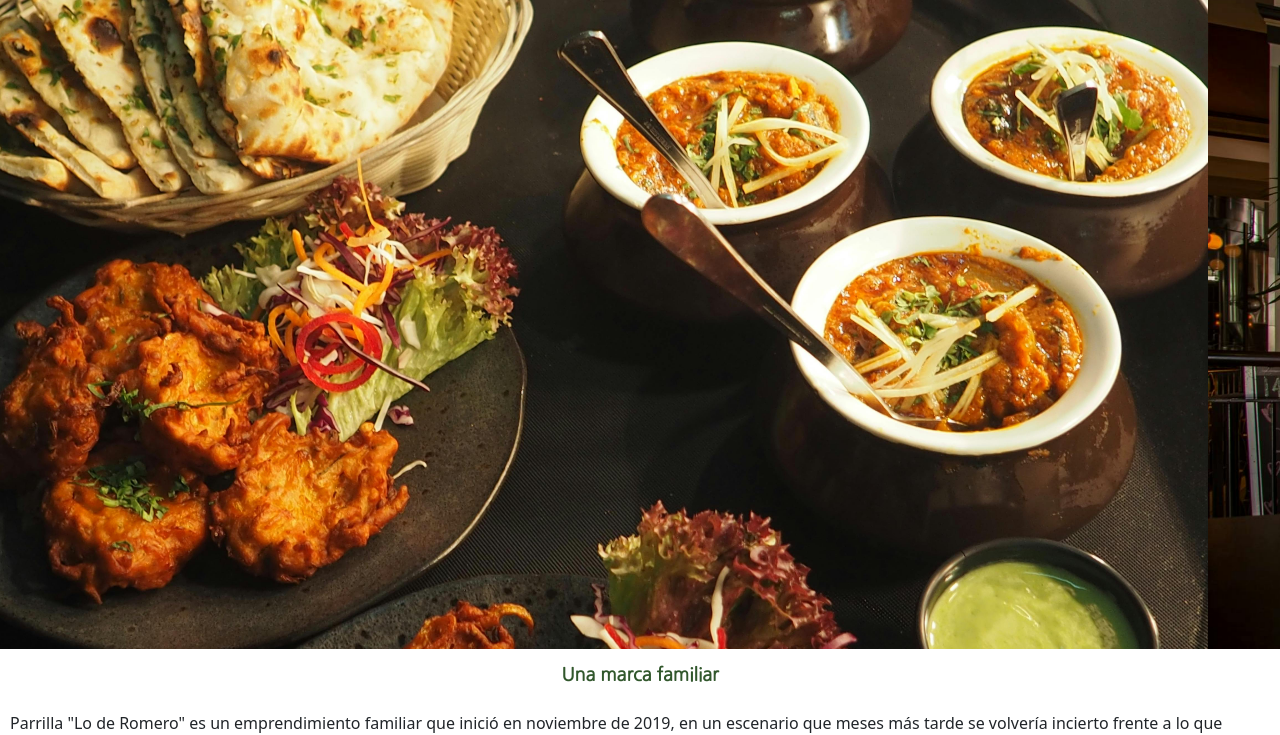
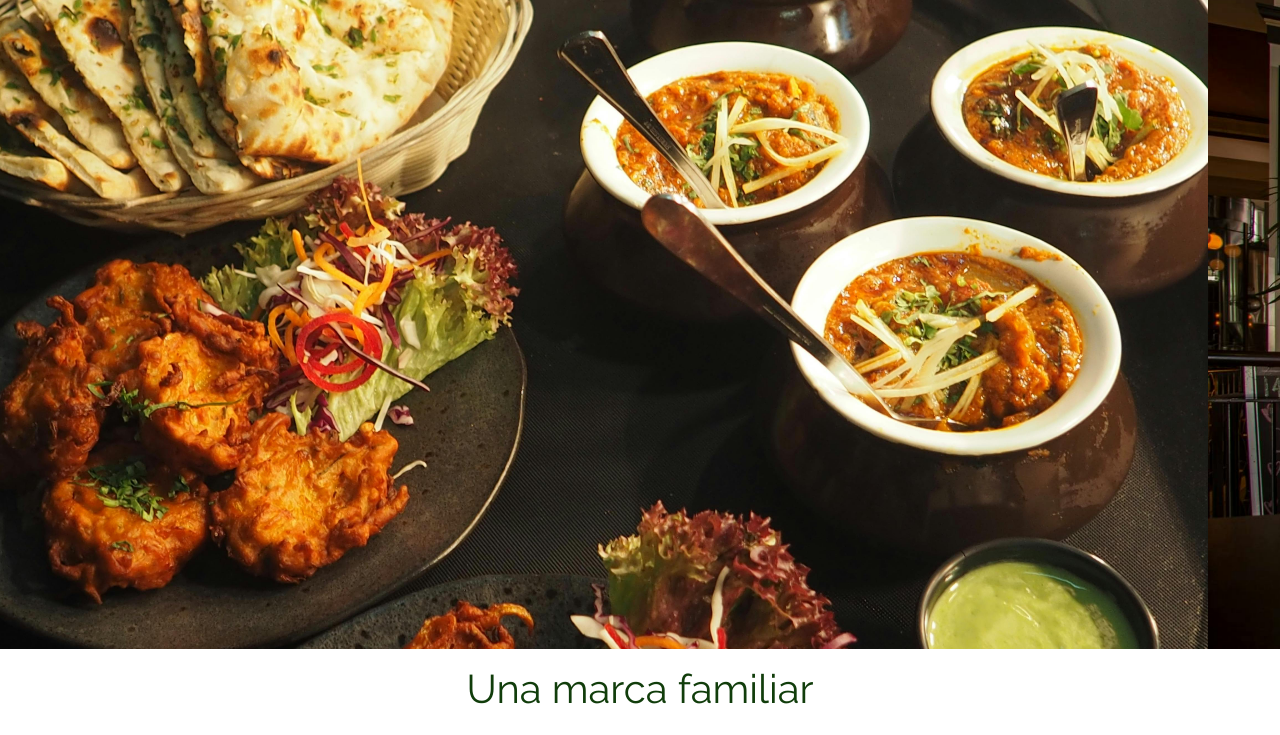
Before and after one commit to TeresitaGiacopuzzi/EntregaFinal_Giacopuzzi, a website: page index.html in a window 1280 px wide. Shown: the part 221-956 px from the top of the page. Drawn offline with nearby package versions, Linux system fonts and the light colour scheme.

Commit message:
fav icon

```diff
--- a/index.html
+++ b/index.html
@@ -7,6 +7,7 @@
     <meta name="description" content="Informacion acerca del origen y nuestros servicios">
     <meta name="keywords" content="SERVICIOS, QUIENES SOMOS">
     <title>Romero | Inicio</title>
+    <link rel="icon" href="./imagenes/logor.png" type="icono">
     <link href="https://cdn.jsdelivr.net/npm/bootstrap@5.3.3/dist/css/bootstrap.min.css" rel="stylesheet"
         integrity="sha384-QWTKZyjpPEjISv5WaRU9OFeRpok6YctnYmDr5pNlyT2bRjXh0JMhjY6hW+ALEwIH" crossorigin="anonymous">
     <link rel="stylesheet" href="./css/estilos.css">
@@ -88,7 +89,7 @@
 
             <div class="clearfix">
                 <p class="p-nosotros">
-                <h2 class="sub-inicio">Una marca familiar</h2>
+                <h1 class="estilosh1">Una marca familiar</h1>
                 <br>
                 Parrilla "Lo de Romero" es un emprendimiento familiar que inició en
                 noviembre de 2019, en un escenario que meses más tarde se volvería incierto frente a lo que
--- a/scss/page/_main-inicio.scss
+++ b/scss/page/_main-inicio.scss
@@ -1,8 +1,14 @@
 .clearfix {
   margin: 10px;
 
-  .sub-inicio {
-    @extend %inicio;
+  .estilosh1 {
+    font-family: "Raleway", sans-serif;
+    font-size: 40px;
+    margin: auto;
+    font-style: normal;
+    font-weight: 400;
+    text-align: center;
+    color: #113d0b;
   }
 
   .col-md-6 {
```
Also changed, not shown: Pages/menu.html (+1 -0 lines), Pages/nosotros.html (+1 -0 lines), Pages/reserva.html (+1 -0 lines), Pages/sugerencia.html (+1 -0 lines), css/estilos.css, imagenes/logor.png (added), 2 other files.
